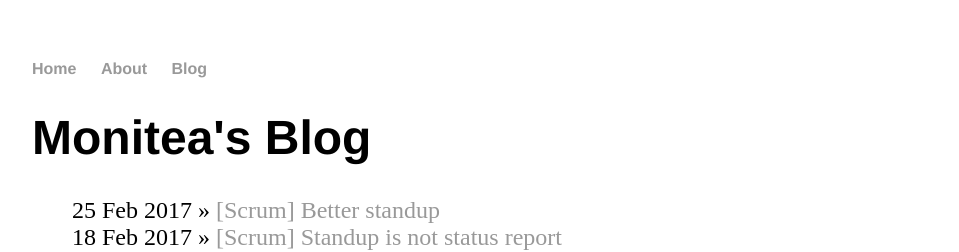
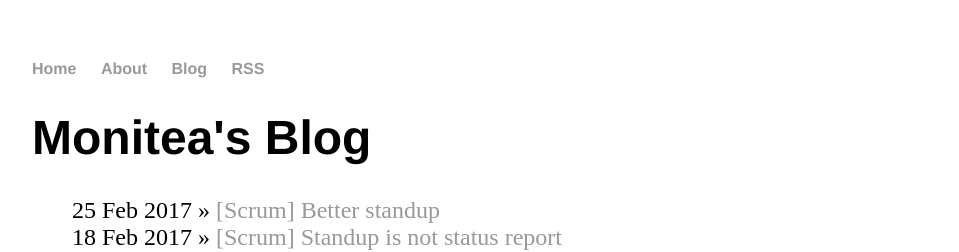
Before and after one commit to monitea/monitea.github.io, a Jekyll site: the page built from index.html, in a window 1280 px wide. Shown: the top 252 px of the page, without its empty margins (160-1119 px from the left). Built offline with Jekyll 4.4.1, drawn with Linux system fonts in a browser that asks for light colours.

Commit message:
Update default.html

```diff
--- a/_layouts/default.html
+++ b/_layouts/default.html
@@ -11,6 +11,7 @@
 	        		<li><a href="/">Home</a></li>
 		        	<li><a href="/about">About</a></li>
 	        		<li><a href="/blog">Blog</a></li>
+				<li><a href="/blog/atom.xml">RSS</a></li>
 	    		</ul>
 			</nav>
 			<div class="container">
```
